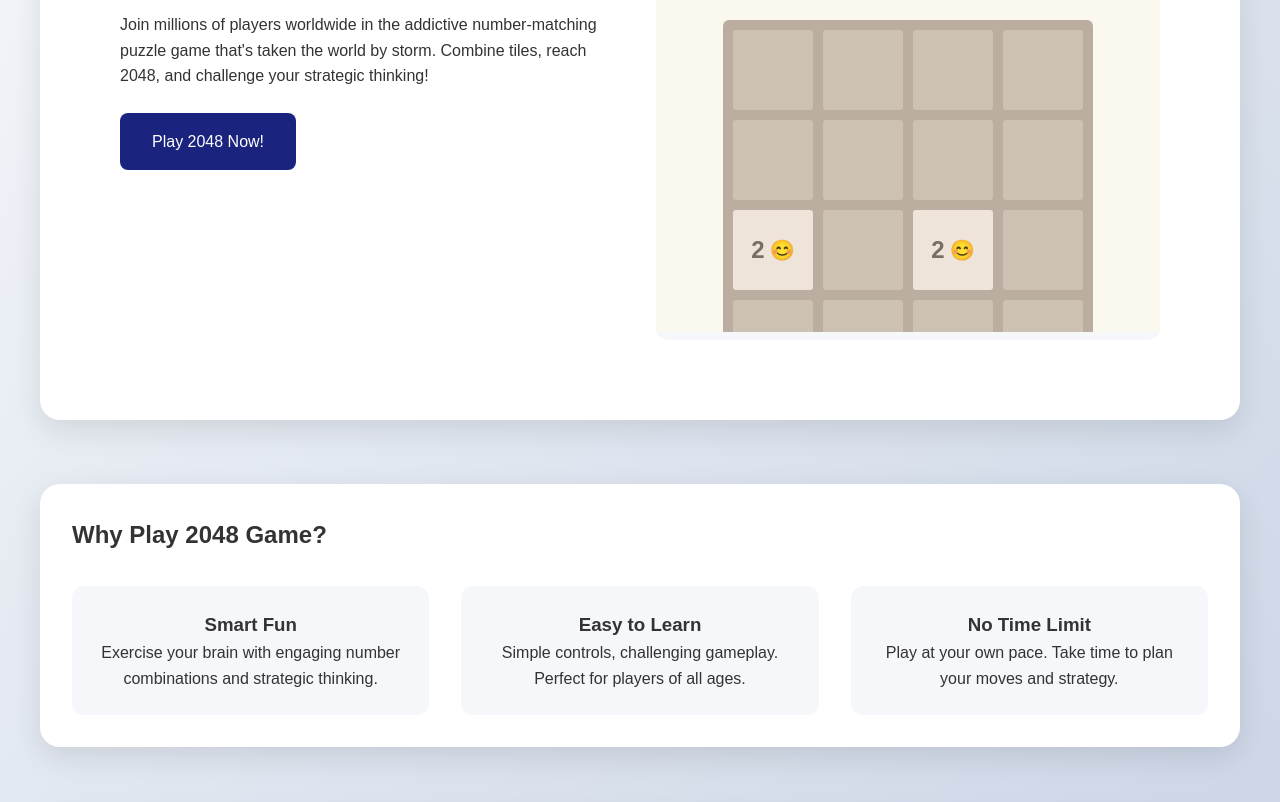
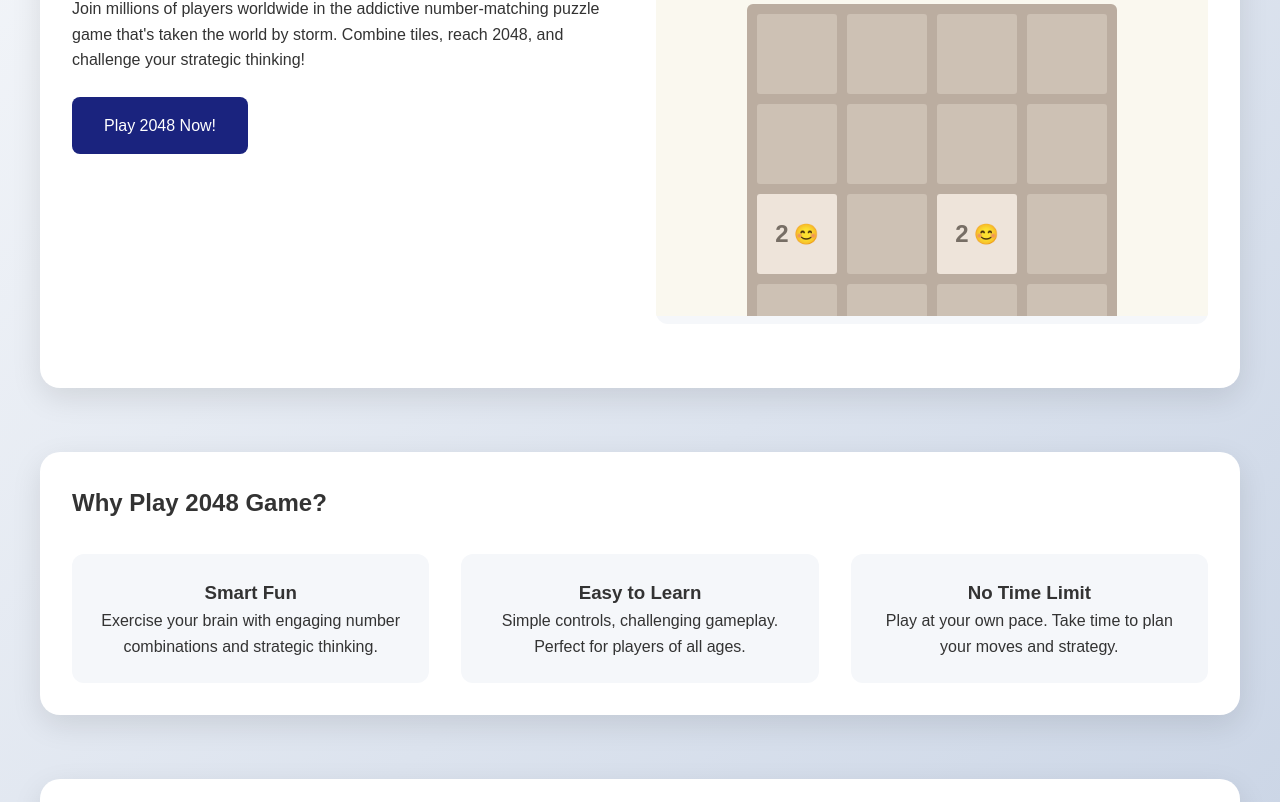
Before and after one commit to ante988/2048game, a plain HTML site: page index.html in a window 1280 px wide. Shown: the part 260-1062 px from the top of the page. Drawn offline with Linux system fonts and the light colour scheme.

Commit message:
Update index.html

```diff
--- a/index.html
+++ b/index.html
@@ -103,7 +103,7 @@
             display: grid;
             grid-template-columns: 1fr 1fr;
             gap: 2rem;
-            padding: 5rem;
+            padding: 4rem 2rem;  /* 上下padding增加，左右保持不变 */
             background: white;
             border-radius: 20px;
             box-shadow: 0 10px 30px rgba(0,0,0,0.1);
```
